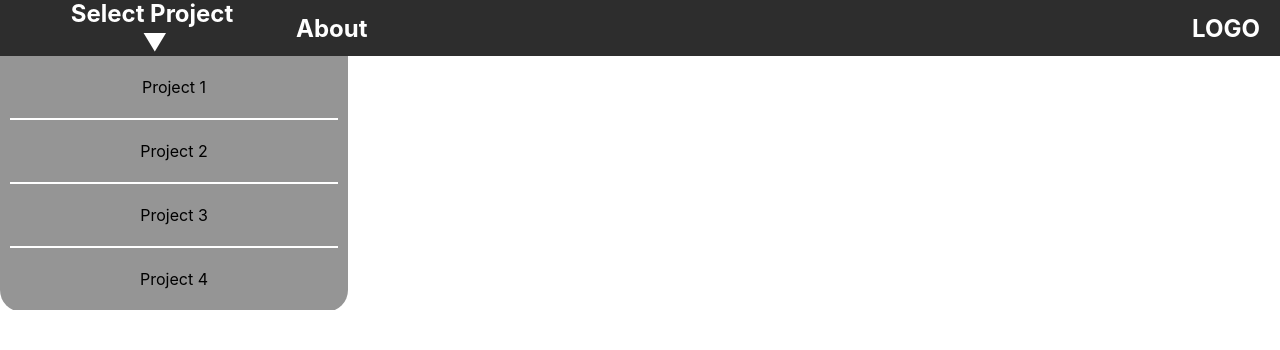
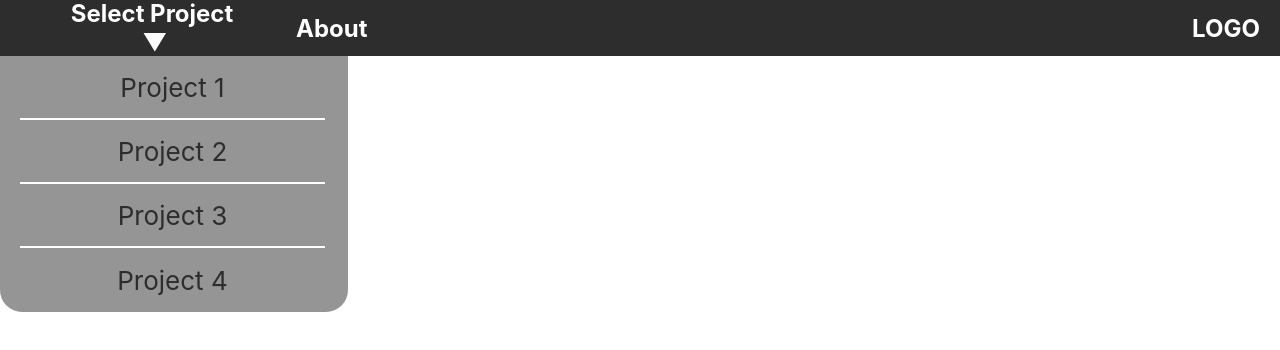
Before and after one commit to Toam10/AppleSeedsTodo, a React (Create React App) app in the folder frontend/: page / in a window 1280 px wide. Shown: the top 350 px of the page. Built offline with nearby package versions, Linux system fonts and the light colour scheme.

Commit message:
Dropdown list update

```diff
--- a/frontend/src/Screens/GlobalComponents/Navbar/Components/Dropdown/Dropdown.css
+++ b/frontend/src/Screens/GlobalComponents/Navbar/Components/Dropdown/Dropdown.css
@@ -18,9 +18,14 @@
     height: 4rem;
     display: flex;
     align-items: center;
+    font-size: var(--dropdownList__font);
+    color: var(--darkGrey);
     justify-content: center;
     border-bottom: 2px var(--white) solid;
     padding: 5px;
-    margin-left: 10px;
-    margin-right: 10px;
+    margin-left: 20px;
+    margin-right: 23px;
 }
+.dropdown__list__item:nth-child(4){
+    border-bottom: none;
+}
--- a/frontend/src/Screens/GlobalComponents/Navbar/Components/Dropdown/Dropdown.tsx
+++ b/frontend/src/Screens/GlobalComponents/Navbar/Components/Dropdown/Dropdown.tsx
@@ -1,5 +1,6 @@
 import React from "react";
 import './Dropdown.css';
+import '../../../../../Style/FontSize.css'
 
 function Dropdown() {
     return (
--- a/frontend/src/Style/FontSize.css
+++ b/frontend/src/Style/FontSize.css
@@ -0,0 +1,3 @@
+:root{
+    --dropdownList__font: 26px;
+}
```
